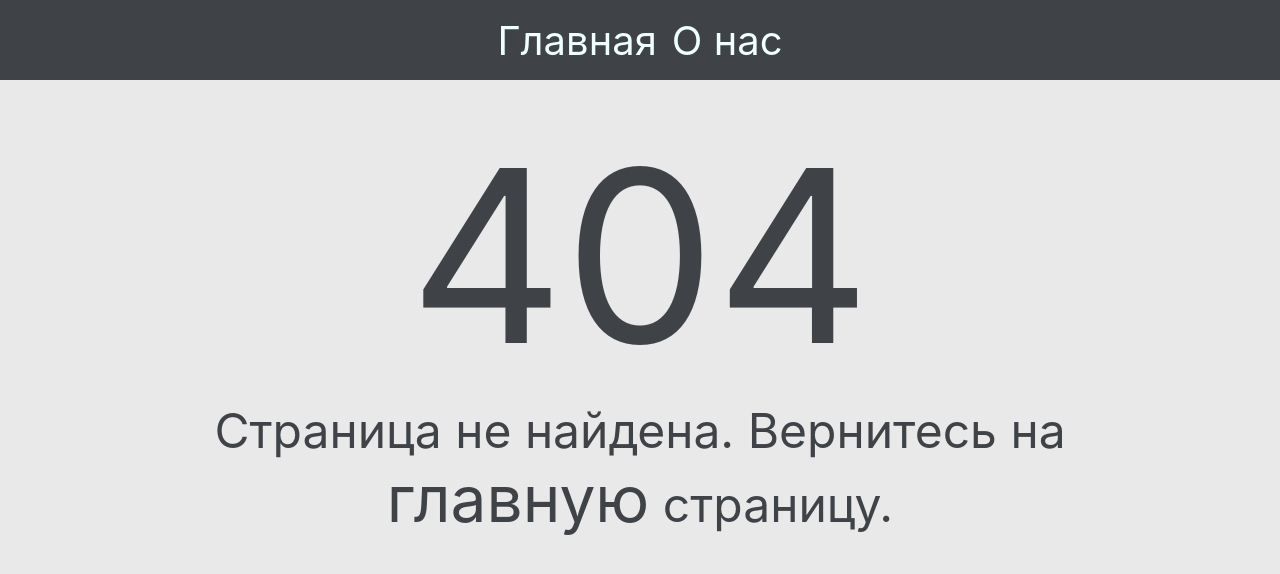
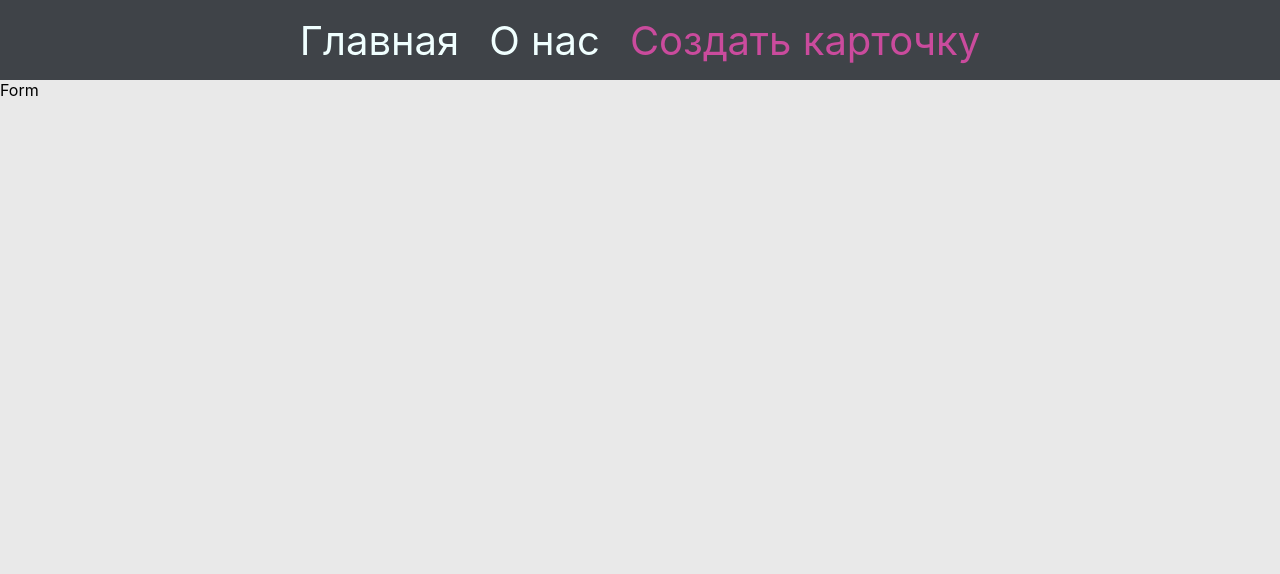
Before and after one commit to KateKaliaha/React-myApp, a React (Create React App) app in the folder components/: page /katekaliaha-REACT2022Q3/form in a window 1280 px wide. Before the commit this address had no page. Shown: the top 574 px of the page. Built offline with nearby package versions, Linux system fonts and the light colour scheme.

Commit message:
feat: add Formpage in the app, add navigation for FormPage

```diff
--- a/components/src/component/Header/Header.css
+++ b/components/src/component/Header/Header.css
@@ -11,7 +11,7 @@
   display: flex;
   align-items: center;
   justify-content: center;
-  gap: 15px;
+  gap: 30px;
   font-size: 40px;
 }
 
--- a/components/src/component/Router/Router.tsx
+++ b/components/src/component/Router/Router.tsx
@@ -4,6 +4,7 @@ import { MainPage } from 'pages/MainPage/MainPage';
 import { AboutPage } from 'pages/AboutPage/AboutPage';
 import { ErrorPage } from 'pages/ErrorPage/ErrorPage';
 import { Layout } from 'component/Layout/Layout';
+import { FormPage } from 'pages/FormPage/FormPage';
 
 function RouterInApp() {
   return (
@@ -12,6 +13,7 @@ function RouterInApp() {
         <Route path="/" element={<Layout />}>
           <Route index element={<MainPage />}></Route>
           <Route path="/about" element={<AboutPage />}></Route>
+          <Route path="/form" element={<FormPage />}></Route>
           <Route path="*" element={<ErrorPage />}></Route>
         </Route>
       </Routes>
--- a/components/src/component/UI/Navigation/Navigation.tsx
+++ b/components/src/component/UI/Navigation/Navigation.tsx
@@ -10,6 +10,9 @@ function Navigation(): JSX.Element {
       <NavLink to={'/about'} end>
         О нас
       </NavLink>
+      <NavLink to={'/form'} end>
+        Создать карточку
+      </NavLink>
     </nav>
   );
 }
--- /dev/null
+++ b/components/src/pages/FormPage/FormPage.tsx
@@ -0,0 +1,6 @@
+import React from 'react';
+
+function FormPage() {
+  return <div className="form-page">Form</div>;
+}
+export { FormPage };
```
